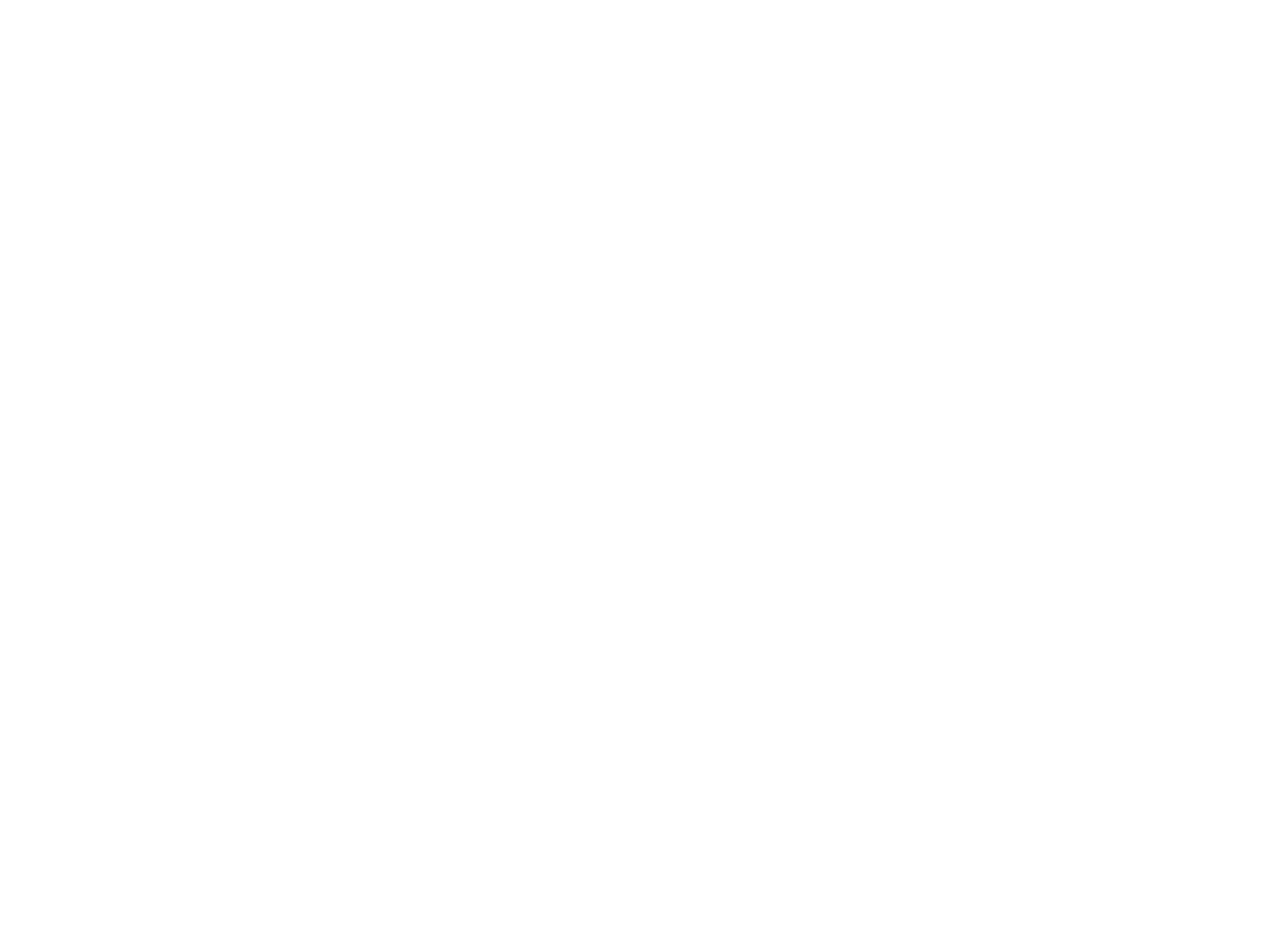
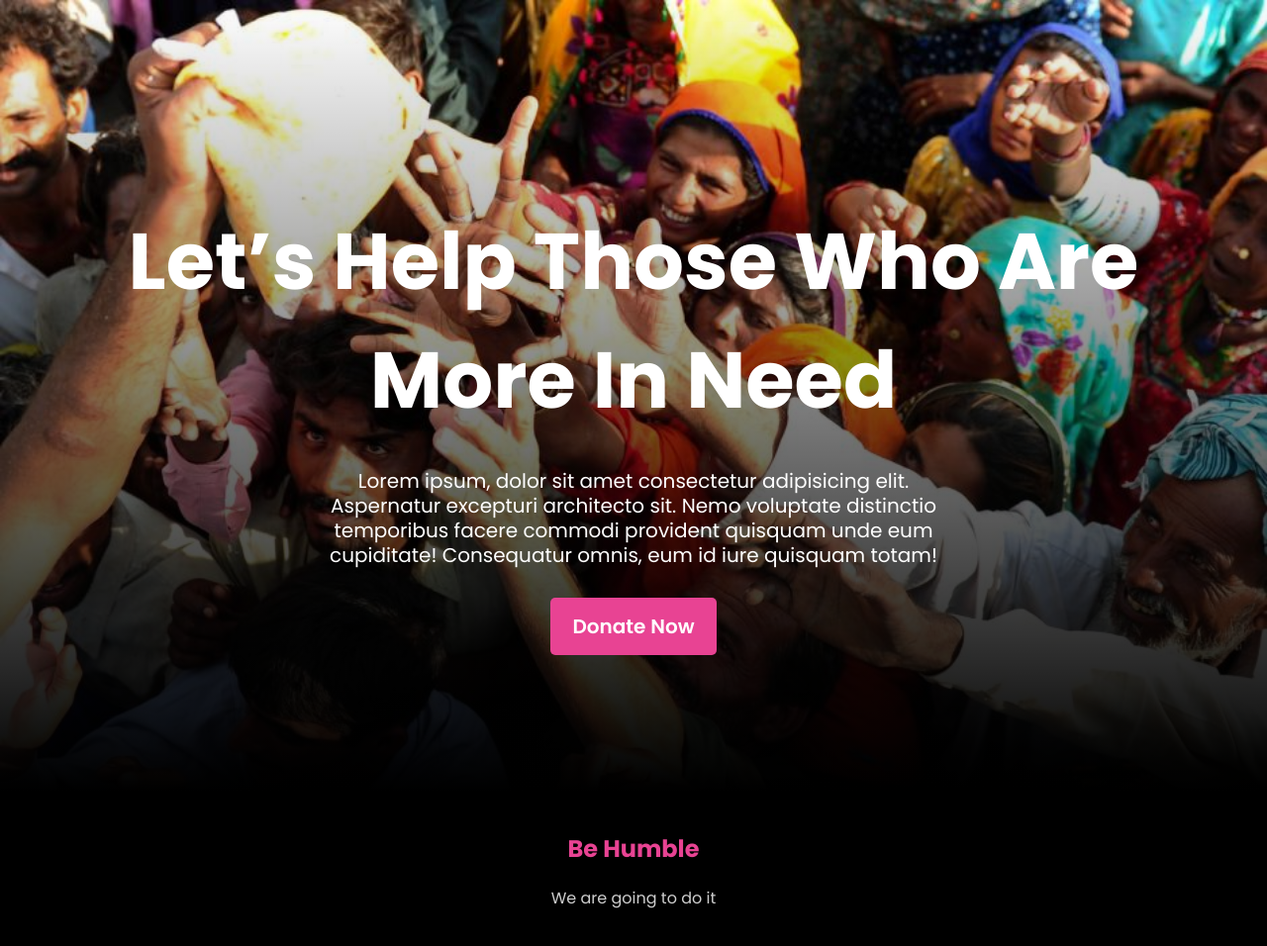
Before and after one commit to Mosharrof-Hosen-Munna/donate-people, a plain HTML site: page index.html in a window 1280 px wide. Shown: the whole page at 99% size. Before the commit the page ends 800 px from the top, so only its background shows below. Drawn offline with Linux system fonts and the light colour scheme.

Commit message:
add banner and footer

```diff
--- a/index.html
+++ b/index.html
@@ -10,11 +10,34 @@
 </head>
 
 <body>
-     <section>
+     <!-- banner section start -->
+     <section class="top-banner">
+
+          <div class="d-flex banner-wrapper align-item-center justify-content-center">
+               <div class="text-center ">
+                    <h1 class="text-white">Let’s Help Those Who Are <br>
+                         More In Need</h1>
+                    <p class="w-50 banner-para text-white">Lorem ipsum, dolor sit amet consectetur
+                         adipisicing elit.
+                         Aspernatur
+                         excepturi architecto
+                         sit.
+                         Nemo voluptate distinctio temporibus facere commodi provident quisquam unde eum
+                         cupiditate!
+                         Consequatur omnis, eum id iure quisquam totam!</p>
+                    <a href="#" class="button-primary">Donate Now</a>
+               </div>
+          </div>
+
+     </section>
+     <!-- banner section end -->
+
+     <footer>
           <div class="container">
-
+               <h2>Be Humble</h2>
+               <p>We are going to do it</p>
           </div>
-     </section>
+     </footer>
 </body>
 
 </html>
--- a/style.css
+++ b/style.css
@@ -1,7 +1,9 @@
+@import url("https://fonts.googleapis.com/css2?family=Poppins:ital,wght@0,300;0,400;0,500;0,600;0,700;0,800;0,900;1,100;1,300;1,400;1,500;1,600;1,700;1,800;1,900&display=swap");
 body {
   margin: 0;
   padding: 0;
   box-sizing: border-box;
+  font-family: "Poppins", sans-serif;
 }
 .container {
   width: 1120px;
@@ -12,13 +14,87 @@ body {
 /* .margin-top-sm{
      margin-top: ;
 } */
+/* #e84393 */
 
+/* top banner css start */
+.top-banner {
+  background-image: url(images/donation0.jpg);
+  background-repeat: no-repeat;
+  background-size: cover;
+  height: 800px;
+}
+.banner-wrapper {
+  height: 800px;
+  background-image: linear-gradient(transparent, black);
+}
+
+.top-banner h1 {
+  font-size: 80px;
+  margin-bottom: 30px;
+}
+.banner-para {
+  margin-bottom: 30px !important;
+  margin: auto;
+  line-height: 25px;
+  font-size: 20px;
+}
+/* top banner css start */
+
+footer {
+  background-color: black;
+  text-align: center;
+  padding: 20px 0;
+}
+footer h2 {
+  color: #e84393;
+}
+footer p {
+  color: rgb(206, 206, 206);
+}
+
+/* common css styles */
 .d-flex {
   display: flex !important;
 }
-
+.justify-content-between {
+  justify-content: space-between;
+}
+.w-25 {
+  width: 25%;
+}
+.w-50 {
+  width: 50%;
+}
+.w-75 {
+  width: 75%;
+}
+.w-100 {
+  width: 100%;
+}
+.section-title {
+  font-size: 50px;
+  margin-bottom: 15px;
+  margin-top: 15px;
+}
+.text-white {
+  color: white;
+}
+.text-secondary {
+  color: #adb5bd;
+}
 .align-item-center {
   align-items: center !important;
+}
+
+.button-primary {
+  text-decoration: none;
+  color: white;
+  border-radius: 5px;
+  background: #e84393;
+  padding: 14px 22px;
+  display: inline-block;
+  font-weight: 600;
+  font-size: 20px;
 }
 
 .justify-content-center {
```
Also changed, not shown: icons/Frame-1.png (added), icons/food.png (added), icons/icon13.svg (added), icons/icon4.svg (added), icons/icon9.svg (added), icons/shelter.png (added), images/donation0.jpg (added), images/donation1.jpg (added), images/donation11.jpg (added), images/donation7.jpg (added).
